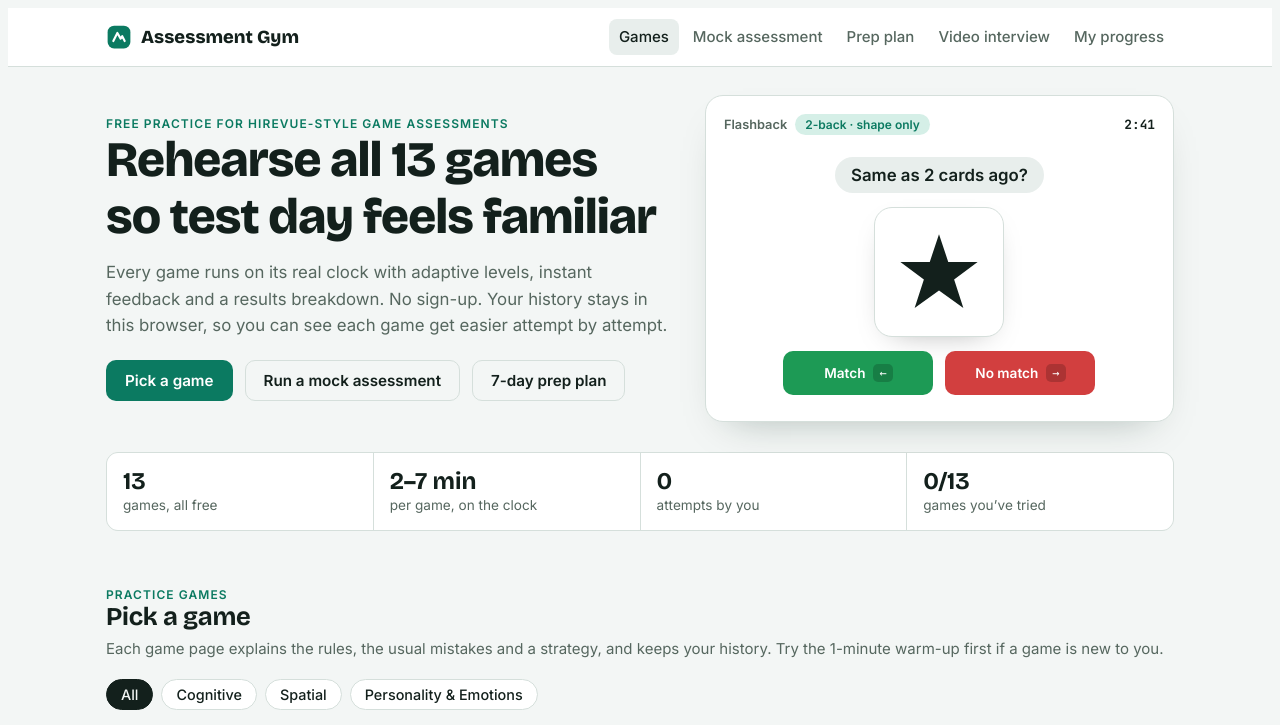
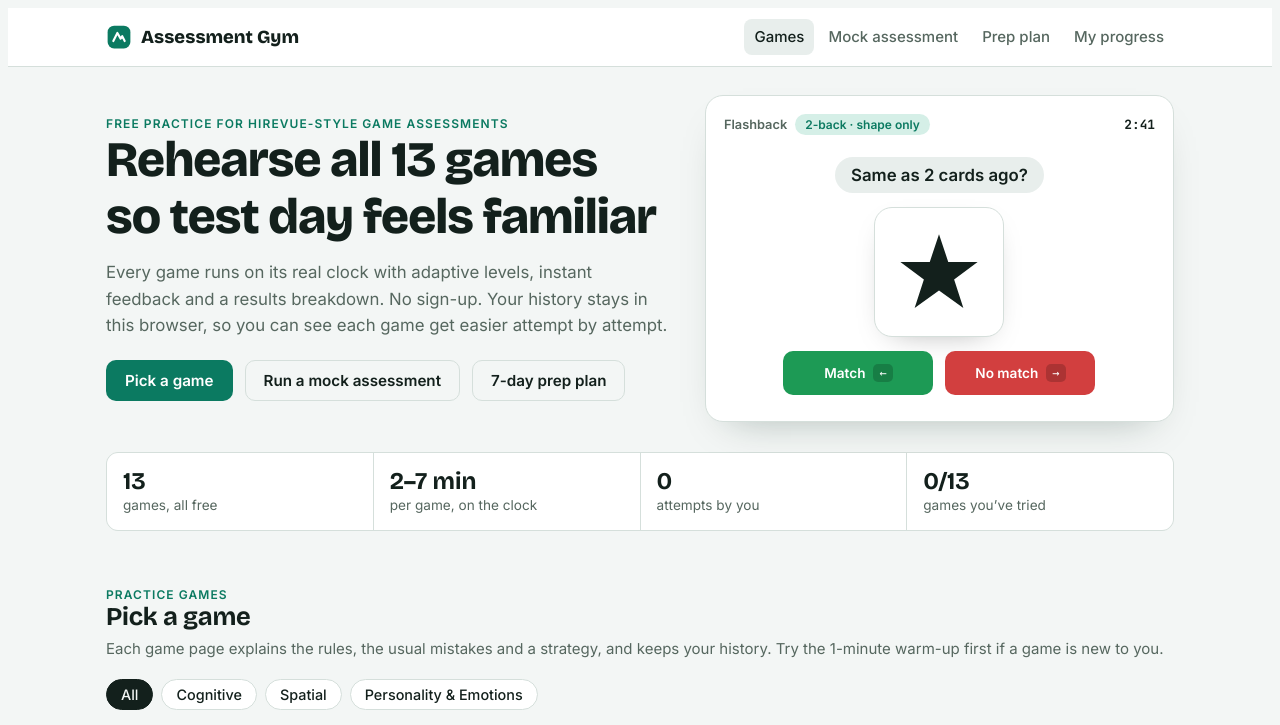
Before and after one commit to jia-jing-zhang-dev/assessment-gym, a plain HTML site: page index.html in a window 1280 px wide. Shown: the top 725 px of the page. Drawn offline with nearby package versions, Linux system fonts and the light colour scheme.

Commit message:
Hide the video interview drill for now to focus on the games
The page, nav link and prep-plan task are behind SHOW_INTERVIEW in
core.js; the code stays in place for later.

Co-Authored-By: Claude Opus 5.5 <noreply@anthropic.com>

```diff
--- a/core.js
+++ b/core.js
@@ -452,7 +452,7 @@ const PLAN = [
   ['Day 3 · Memory games', ['Two full rounds of Flashback', 'Two full rounds of Digitspan using chunking', 'One round of Disconumbers keeping a running total']],
   ['Day 4 · Visual games', ['Two rounds each of Shapedance and Singularity', 'One round of Pathfinder working from both ends', 'One round of Puzzle, memorising corners first']],
   ['Day 5 · Numbers and speed', ['Two rounds of Numerosity, factoring targets first', 'Two rounds of Pulse', 'Replay your weakest game']],
-  ['Day 6 · Personality and interview', ['Do Portrait and PortraitXT once, honestly', 'Play Teamchat and read the reply review', 'Practise three video interview questions']],
+  ['Day 6 · Personality and judgement', ['Do Portrait and PortraitXT once, honestly', 'Play Teamchat and read the reply review', 'Play E-Motions and Pulse once each']],
   ['Day 7 · Dress rehearsal', ['Run a full mock assessment in one sitting', 'Check your progress chart against Day 2', 'Plan the real day: quiet room, laptop, notifications off']],
 ];
 function viewPlan() {
@@ -499,7 +499,9 @@ function viewProgress() {
   };
 }
 
-/* ---------- video interview practice ---------- */
+/* ---------- video interview practice ----------
+   Hidden for now: the games come first. Set to true to bring back the nav link, the #interview page and the plan task. */
+const SHOW_INTERVIEW = false;
 const IQ = {
   'About you': ['Tell me about yourself and why you applied for this role.', 'What would your last manager or teacher say is your greatest strength?', 'Describe a weakness you are actively working on.', 'Where do you want to be in three years?'],
   'Teamwork': ['Tell me about a time you disagreed with a teammate. What did you do?', 'Describe a group project where someone was not pulling their weight.', 'Give an example of when you helped a colleague who was struggling.', 'Tell me about a time you had to work with someone very different from you.'],
@@ -599,17 +601,18 @@ function route() {
   stopActive(); stopCam();
   const h = location.hash.slice(1) || 'home';
   $$('#nav a').forEach(a => { const on = a.dataset.n === h || (a.dataset.n === 'home' && /^(home|games|game-)/.test(h)); a.classList.toggle('on', on); on ? a.setAttribute('aria-current', 'page') : a.removeAttribute('aria-current'); });
-  document.title = TITLES[h] || 'Assessment Gym';
+  document.title = (h !== 'interview' || SHOW_INTERVIEW) && TITLES[h] || 'Assessment Gym';
   let m;
   if ((m = h.match(/^game-(\w+)$/))) { viewGame(m[1]); window.scrollTo(0, 0); focusMain(); }
   else if ((m = h.match(/^(play|warmup)-(\w+)$/)) && META_BY[m[2]]) { document.title = `${META_BY[m[2]].name} · Assessment Gym`; startGame(META_BY[m[2]], { quick: m[1] === 'warmup' }); }
   else if (h === 'mock') { viewMock(); focusMain(); }
   else if (h === 'progress') { viewProgress(); focusMain(); }
-  else if (h === 'interview') { viewInterview(); focusMain(); }
+  else if (h === 'interview' && SHOW_INTERVIEW) { viewInterview(); focusMain(); }
   else if (h === 'plan') { viewPlan(); focusMain(); }
   else { viewHome(); if (h === 'games') $('#games').scrollIntoView(); else window.scrollTo(0, 0); }
 }
 function boot() {
+  if (!SHOW_INTERVIEW) $$('#nav a[data-n="interview"]').forEach(a => a.remove());
   Store.load(); window.addEventListener('hashchange', route); route();
   // offline support where service workers are allowed (e.g. GitHub Pages); silently skipped elsewhere
   try { if ('serviceWorker' in navigator && /github\.io$|^localhost$/.test(location.hostname)) navigator.serviceWorker.register('sw.js').catch(() => {}); } catch (e) {}
--- a/index.html
+++ b/index.html
@@ -2,7 +2,7 @@
 <meta name="viewport" content="width=device-width, initial-scale=1, viewport-fit=cover">
 <title>Assessment Gym</title>
 <meta name="claude:viewport-fit-sides" content="cover">
-<meta name="description" content="Free, no-sign-up practice for all 13 HireVue-style assessment games: timed play, adaptive levels, results, a mock assessment, a 7-day plan and video interview drills.">
+<meta name="description" content="Free, no-sign-up practice for all 13 HireVue-style assessment games: timed play, adaptive levels, results, a mock assessment and a 7-day prep plan.">
 <meta name="theme-color" content="#0b7a61">
 <meta property="og:title" content="Assessment Gym: practise HireVue-style games">
 <meta property="og:description" content="Timed practice for 13 game-based assessment formats, with feedback and progress tracking. Free, no sign-up.">
```
Also changed, not shown: 1 other file.
